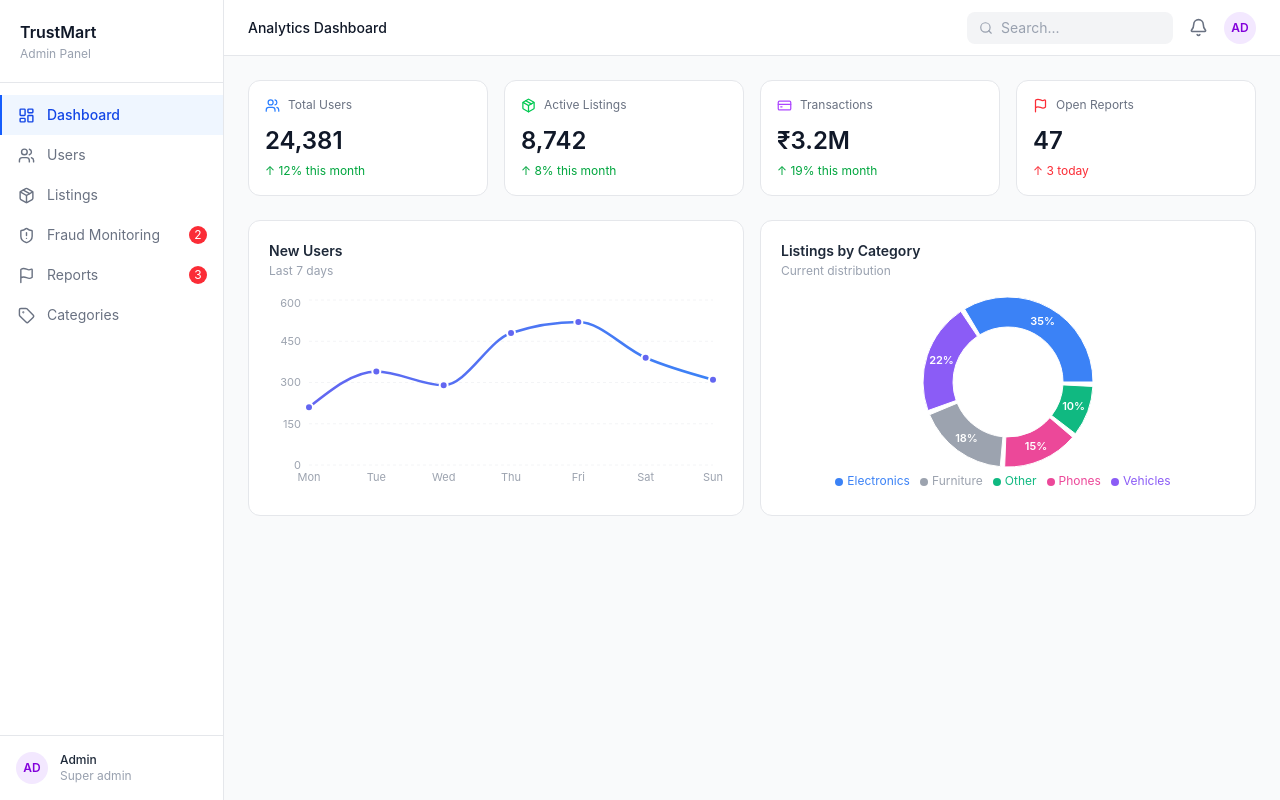
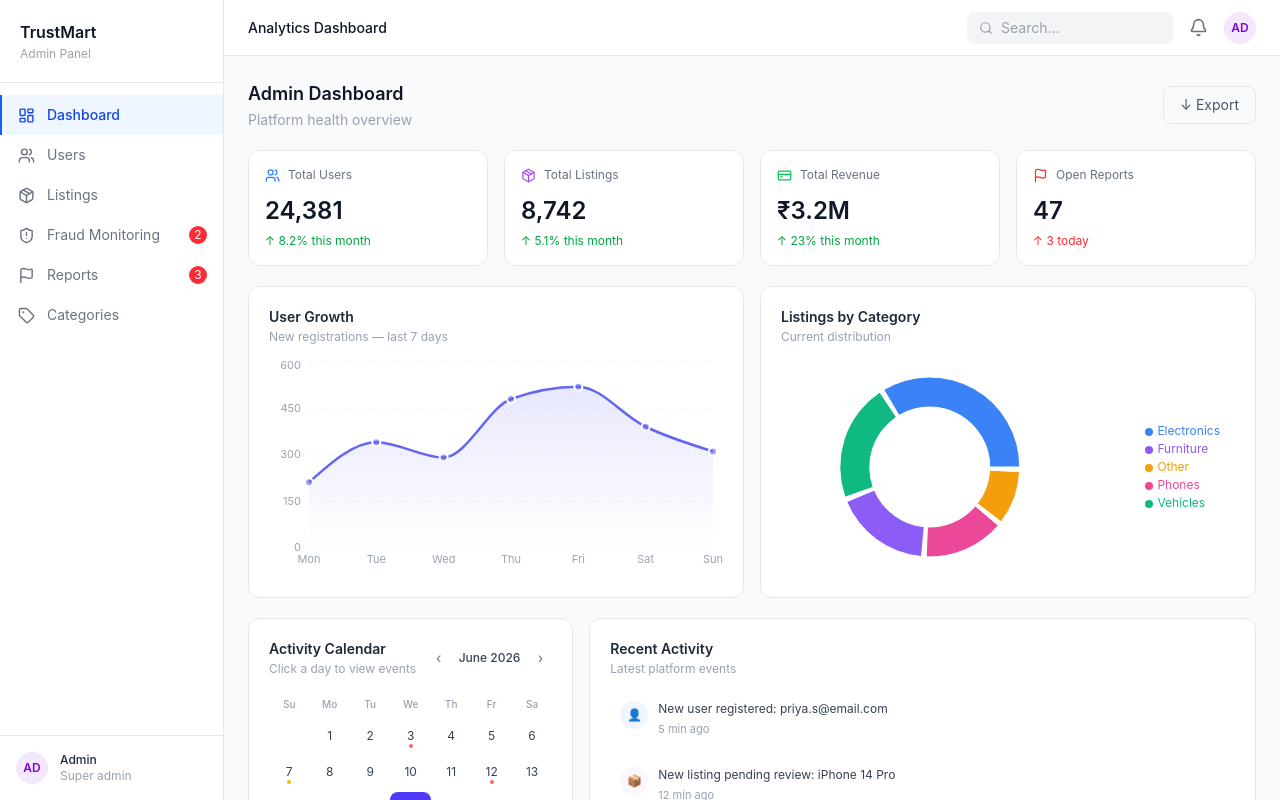
Before and after one commit to dikshanta8080/trustmart, a React (Vite) app in the folder trustmart-frontend/: page /admin/dashboard in a window 1280 px wide. Built offline with nearby package versions, Linux system fonts and the light colour scheme.

Commit message:
feat(Dashboard): add MiniCalendar and recent activity section; update StatsCard and chart layouts

```diff
--- a/trustmart-frontend/src/components/Charts.jsx
+++ b/trustmart-frontend/src/components/Charts.jsx
@@ -1,110 +1,45 @@
 import {
-  LineChart,
-  Line,
-  XAxis,
-  YAxis,
-  CartesianGrid,
-  Tooltip,
-  ResponsiveContainer,
-  PieChart,
-  Pie,
-  Cell,
-  Legend,
+  XAxis, YAxis, CartesianGrid, Tooltip,
+  ResponsiveContainer, PieChart, Pie, Cell,
+  Legend, Area, AreaChart,
 } from "recharts";
 import { analyticsData } from "../data/mockData";
 
-const COLORS = ["#3B82F6", "#8B5CF6", "#9CA3AF", "#EC4899", "#10B981"];
+const COLORS = ["#3B82F6", "#10B981", "#8B5CF6", "#EC4899", "#F59E0B"];
 
-const CustomTooltip = ({ active, payload, label }) => {
-  if (active && payload && payload.length) {
-    return (
-      <div className="bg-white border border-gray-200 rounded-lg px-3 py-2 shadow-sm">
-        <p className="text-xs text-gray-500 mb-1">{label}</p>
-        <p className="text-sm font-semibold text-gray-900">
-          {payload[0].value} users
-        </p>
-      </div>
-    );
-  }
-  return null;
-};
-//weeklyuserschart//
 export const WeeklyUsersChart = () => {
   return (
-    <div className="bg-white border border-gray-200 rounded-xl p-5">
-      <div className="mb-4">
-        <h3 className="text-sm font-semibold text-gray-800">New Users</h3>
-        <p className="text-xs text-gray-400 mt-0.5">Last 7 days</p>
-      </div>
-      <ResponsiveContainer width="100%" height={200}>
-        <LineChart
-          data={analyticsData.weeklyUsers}
-          margin={{ top: 5, right: 10, left: -20, bottom: 0 }}
-        >
+    <ResponsiveContainer width="100%" height={220}>
+      <AreaChart data={analyticsData.weeklyUsers} margin={{ top: 5, right: 10, left: -20, bottom: 0 }}>
         <defs>
-            <linearGradient id="lineGradient" x1="0" y1="0" x2="1" y2="0">
-              <stop offset="0%" stopColor="#6366F1" />
-              <stop offset="100%" stopColor="#3B82F6" />
+          <linearGradient id="areaGradient" x1="0" y1="0" x2="0" y2="1">
+            <stop offset="0%" stopColor="#6366F1" stopOpacity={0.25} />
+            <stop offset="100%" stopColor="#6366F1" stopOpacity={0} />
           </linearGradient>
         </defs>
         <CartesianGrid strokeDasharray="3 3" stroke="#F3F4F6" vertical={false} />
-          <XAxis
-            dataKey="day"
-            tick={{ fontSize: 11, fill: "#9CA3AF" }}
-            axisLine={false}
-            tickLine={false}
+        <XAxis dataKey="day" tick={{ fontSize: 11, fill: "#9CA3AF" }} axisLine={false} tickLine={false} />
+        <YAxis tick={{ fontSize: 11, fill: "#9CA3AF" }} axisLine={false} tickLine={false} />
+        <Tooltip
+          contentStyle={{ fontSize: 12, borderRadius: 8, border: "1px solid #E5E7EB", boxShadow: "0 2px 8px rgba(0,0,0,0.08)" }}
+          formatter={(value) => [value, "Users"]}
         />
-          <YAxis
-            tick={{ fontSize: 11, fill: "#9CA3AF" }}
-            axisLine={false}
-            tickLine={false}
-          />
-          <Tooltip content={<CustomTooltip />} cursor={{ stroke: "#E5E7EB" }} />
-          <Line
-            type="monotone"
-            dataKey="users"
-            stroke="url(#lineGradient)"
-            strokeWidth={2.5}
-            dot={{ r: 4, fill: "#6366F1", strokeWidth: 2, stroke: "#fff" }}
-            activeDot={{ r: 6, fill: "#6366F1", stroke: "#fff", strokeWidth: 2 }}
-          />
-        </LineChart>
+        <Area type="monotone" dataKey="users" stroke="#6366F1" strokeWidth={2.5} fill="url(#areaGradient)"
+          dot={{ r: 4, fill: "#6366F1", stroke: "#fff", strokeWidth: 2 }} activeDot={{ r: 6 }} />
+      </AreaChart>
     </ResponsiveContainer>
-    </div>
   );
 };
 
 export const CategoryPieChart = () => {
-  const renderCustomLabel = ({ cx, cy, midAngle, innerRadius, outerRadius, percent }) => {
-    const RADIAN = Math.PI / 180;
-    const radius = innerRadius + (outerRadius - innerRadius) * 0.5;
-    const x = cx + radius * Math.cos(-midAngle * RADIAN);
-    const y = cy + radius * Math.sin(-midAngle * RADIAN);
   return (
-      <text x={x} y={y} fill="white" textAnchor="middle" dominantBaseline="central" fontSize={11} fontWeight={600}>
-        {`${(percent * 100).toFixed(0)}%`}
-      </text>
-    );
-  };
-
-  return (
-    <div className="bg-white border border-gray-200 rounded-xl p-5">
-      <div className="mb-4">
-        <h3 className="text-sm font-semibold text-gray-800">Listings by Category</h3>
-        <p className="text-xs text-gray-400 mt-0.5">Current distribution</p>
-      </div>
-      <ResponsiveContainer width="100%" height={200}>
+    <ResponsiveContainer width="100%" height={220}>
       <PieChart>
         <Pie
           data={analyticsData.categoryBreakdown}
-            cx="50%"
-            cy="50%"
-            innerRadius={55}
-            outerRadius={85}
-            paddingAngle={3}
-            dataKey="value"
-            labelLine={false}
-            label={renderCustomLabel}
+          cx="40%" cy="50%"
+          innerRadius={60} outerRadius={90}
+          paddingAngle={3} dataKey="value"
         >
           {analyticsData.categoryBreakdown.map((entry, index) => (
             <Cell key={`cell-${index}`} fill={COLORS[index % COLORS.length]} />
@@ -114,13 +49,8 @@ export const CategoryPieChart = () => {
           contentStyle={{ fontSize: 12, borderRadius: 8, border: "1px solid #E5E7EB" }}
           formatter={(value) => [`${value}%`, "Share"]}
         />
-          <Legend
-            iconType="circle"
-            iconSize={8}
-            wrapperStyle={{ fontSize: 12, paddingTop: 8 }}
-          />
+        <Legend layout="vertical" align="right" verticalAlign="middle" iconType="circle" iconSize={8} wrapperStyle={{ fontSize: 12 }} />
       </PieChart>
     </ResponsiveContainer>
-    </div>
   );
 };
--- a/trustmart-frontend/src/pages/Dashboard.jsx
+++ b/trustmart-frontend/src/pages/Dashboard.jsx
@@ -1,51 +1,172 @@
+// src/pages/Dashboard.jsx
+
+import { useState } from "react";
 import { Users, Package, CreditCard, Flag } from "lucide-react";
 import StatsCard from "../components/StatsCard";
 import { WeeklyUsersChart, CategoryPieChart } from "../components/Charts";
 
+const recentActivity = [
+  { icon: "👤", text: "New user registered: priya.s@email.com", time: "5 min ago", color: "bg-blue-50" },
+  { icon: "📦", text: "New listing pending review: iPhone 14 Pro", time: "12 min ago", color: "bg-purple-50" },
+  { icon: "🚩", text: "Report received for listing #5432", time: "35 min ago", color: "bg-red-50" },
+  { icon: "✅", text: "Listing approved: Dell XPS 13 Laptop", time: "1 hour ago", color: "bg-green-50" },
+  { icon: "⚠️", text: "Fraud alert: suspicious pricing pattern detected", time: "2 hours ago", color: "bg-amber-50" },
+];
+
+// Calendar events — jun din activity xa
+const calendarEvents = {
+  3: "high", 7: "medium", 12: "high", 15: "low",
+  18: "high", 21: "medium", 24: "low", 27: "high", 28: "medium",
+};
+
+const MiniCalendar = () => {
+  const today = new Date();
+  const [currentDate, setCurrentDate] = useState(today);
+
+  const year = currentDate.getFullYear();
+  const month = currentDate.getMonth();
+  const monthName = currentDate.toLocaleString("default", { month: "long" });
+
+  const firstDay = new Date(year, month, 1).getDay();
+  const daysInMonth = new Date(year, month + 1, 0).getDate();
+
+  const prevMonth = () => setCurrentDate(new Date(year, month - 1, 1));
+  const nextMonth = () => setCurrentDate(new Date(year, month + 1, 1));
+
+  const days = [];
+  for (let i = 0; i < firstDay; i++) days.push(null);
+  for (let d = 1; d <= daysInMonth; d++) days.push(d);
+
+  const dotColor = {
+    high: "bg-red-400",
+    medium: "bg-amber-400",
+    low: "bg-green-400",
+  };
+
+  return (
+    <div className="bg-white border border-gray-200 rounded-xl p-5">
+      {/* Header */}
+      <div className="flex items-center justify-between mb-4">
+        <div>
+          <h3 className="text-sm font-semibold text-gray-800">Activity Calendar</h3>
+          <p className="text-xs text-gray-400 mt-0.5">Click a day to view events</p>
+        </div>
+        <div className="flex items-center gap-2">
+          <button onClick={prevMonth} className="w-6 h-6 flex items-center justify-center rounded hover:bg-gray-100 text-gray-500 text-sm">‹</button>
+          <span className="text-xs font-medium text-gray-700">{monthName} {year}</span>
+          <button onClick={nextMonth} className="w-6 h-6 flex items-center justify-center rounded hover:bg-gray-100 text-gray-500 text-sm">›</button>
+        </div>
+      </div>
+
+      {/* Day headers */}
+      <div className="grid grid-cols-7 mb-1">
+        {["Su", "Mo", "Tu", "We", "Th", "Fr", "Sa"].map((d) => (
+          <div key={d} className="text-center text-[10px] font-medium text-gray-400 py-1">{d}</div>
+        ))}
+      </div>
+
+      {/* Days grid */}
+      <div className="grid grid-cols-7 gap-y-1">
+        {days.map((day, i) => {
+          const isToday = day === today.getDate() && month === today.getMonth() && year === today.getFullYear();
+          const event = calendarEvents[day];
+          return (
+            <div key={i} className={`relative flex flex-col items-center justify-center h-8 rounded-lg cursor-pointer transition-colors
+              ${day ? "hover:bg-gray-50" : ""}
+              ${isToday ? "bg-indigo-600 hover:bg-indigo-700" : ""}
+            `}>
+              {day && (
+                <>
+                  <span className={`text-xs ${isToday ? "text-white font-semibold" : "text-gray-700"}`}>
+                    {day}
+                  </span>
+                  {event && !isToday && (
+                    <span className={`absolute bottom-1 w-1 h-1 rounded-full ${dotColor[event]}`} />
+                  )}
+                </>
+              )}
+            </div>
+          );
+        })}
+      </div>
+
+      {/* Legend */}
+      <div className="flex items-center gap-4 mt-4 pt-3 border-t border-gray-100">
+        <div className="flex items-center gap-1.5"><span className="w-2 h-2 rounded-full bg-red-400 inline-block" /><span className="text-[11px] text-gray-500">High activity</span></div>
+        <div className="flex items-center gap-1.5"><span className="w-2 h-2 rounded-full bg-amber-400 inline-block" /><span className="text-[11px] text-gray-500">Medium</span></div>
+        <div className="flex items-center gap-1.5"><span className="w-2 h-2 rounded-full bg-green-400 inline-block" /><span className="text-[11px] text-gray-500">Low</span></div>
+      </div>
+    </div>
+  );
+};
+
 const Dashboard = () => {
   return (
-    <div className="space-y-6">
+    <div className="space-y-5">
+
+      {/* Header */}
+      <div className="flex items-center justify-between">
+        <div>
+          <h1 className="text-lg font-semibold text-gray-900">Admin Dashboard</h1>
+          <p className="text-sm text-gray-400 mt-0.5">Platform health overview</p>
+        </div>
+        <button className="flex items-center gap-2 px-4 py-2 border border-gray-200 rounded-lg text-sm text-gray-600 hover:bg-gray-50">
+          ↓ Export
+        </button>
+      </div>
 
       {/* Stats cards */}
       <div className="grid grid-cols-4 gap-4">
-        <StatsCard
-          label="Total Users"
-          value="24,381"
-          delta="↑ 12% this month"
-          deltaType="up"
-          icon={Users}
-          iconColor="text-blue-500"
-          />
-        <StatsCard
-          label="Active Listings"
-          value="8,742"
-          delta="↑ 8% this month"
-          deltaType="up"
-          icon={Package}
-          iconColor="text-green-500"
-        />
-        <StatsCard
-          label="Transactions"
-          value="₹3.2M"
-          delta="↑ 19% this month"
-          deltaType="up"
-          icon={CreditCard}
-          iconColor="text-purple-500"
-        />
-        <StatsCard
-          label="Open Reports"
-          value="47"
-          delta="↑ 3 today"
-          deltaType="down"
-          icon={Flag}
-          iconColor="text-red-500"
-        />
+        <StatsCard label="Total Users" value="24,381" delta="↑ 8.2% this month" deltaType="up" icon={Users} iconColor="text-blue-500" />
+        <StatsCard label="Total Listings" value="8,742" delta="↑ 5.1% this month" deltaType="up" icon={Package} iconColor="text-purple-500" />
+        <StatsCard label="Total Revenue" value="₹3.2M" delta="↑ 23% this month" deltaType="up" icon={CreditCard} iconColor="text-green-500" />
+        <StatsCard label="Open Reports" value="47" delta="↑ 3 today" deltaType="down" icon={Flag} iconColor="text-red-500" />
       </div>
 
-      {/* Charts */}
+      {/* Charts row */}
       <div className="grid grid-cols-2 gap-4">
-        <WeeklyUsersChart />
-        <CategoryPieChart />
+        <div className="bg-white border border-gray-200 rounded-xl p-5">
+          <div className="mb-3">
+            <h3 className="text-sm font-semibold text-gray-800">User Growth</h3>
+            <p className="text-xs text-gray-400 mt-0.5">New registrations — last 7 days</p>
+          </div>
+          <WeeklyUsersChart />
+        </div>
+        <div className="bg-white border border-gray-200 rounded-xl p-5">
+          <div className="mb-3">
+            <h3 className="text-sm font-semibold text-gray-800">Listings by Category</h3>
+            <p className="text-xs text-gray-400 mt-0.5">Current distribution</p>
+          </div>
+          <CategoryPieChart />
+        </div>
+      </div>
+
+      {/* Calendar + Recent Activity */}
+      <div className="grid grid-cols-3 gap-4">
+
+        <MiniCalendar />
+
+        {/* Recent Activity */}
+        <div className="col-span-2 bg-white border border-gray-200 rounded-xl p-5">
+          <div className="mb-3">
+            <h3 className="text-sm font-semibold text-gray-800">Recent Activity</h3>
+            <p className="text-xs text-gray-400 mt-0.5">Latest platform events</p>
+          </div>
+          <div className="space-y-2">
+            {recentActivity.map((item, index) => (
+              <div key={index} className="flex items-start gap-2.5 p-2.5 rounded-lg hover:bg-gray-50 transition-colors">
+                <div className={`w-7 h-7 rounded-full ${item.color} flex items-center justify-center text-xs flex-shrink-0 mt-0.5`}>
+                  {item.icon}
+                </div>
+                <div className="flex-1 min-w-0">
+                  <p className="text-xs text-gray-700 leading-relaxed">{item.text}</p>
+                  <p className="text-[11px] text-gray-400 mt-0.5">{item.time}</p>
+                </div>
+              </div>
+            ))}
+          </div>
+        </div>
+
       </div>
 
     </div>
```
Lines whose indentation alone changed are shown as unchanged.
